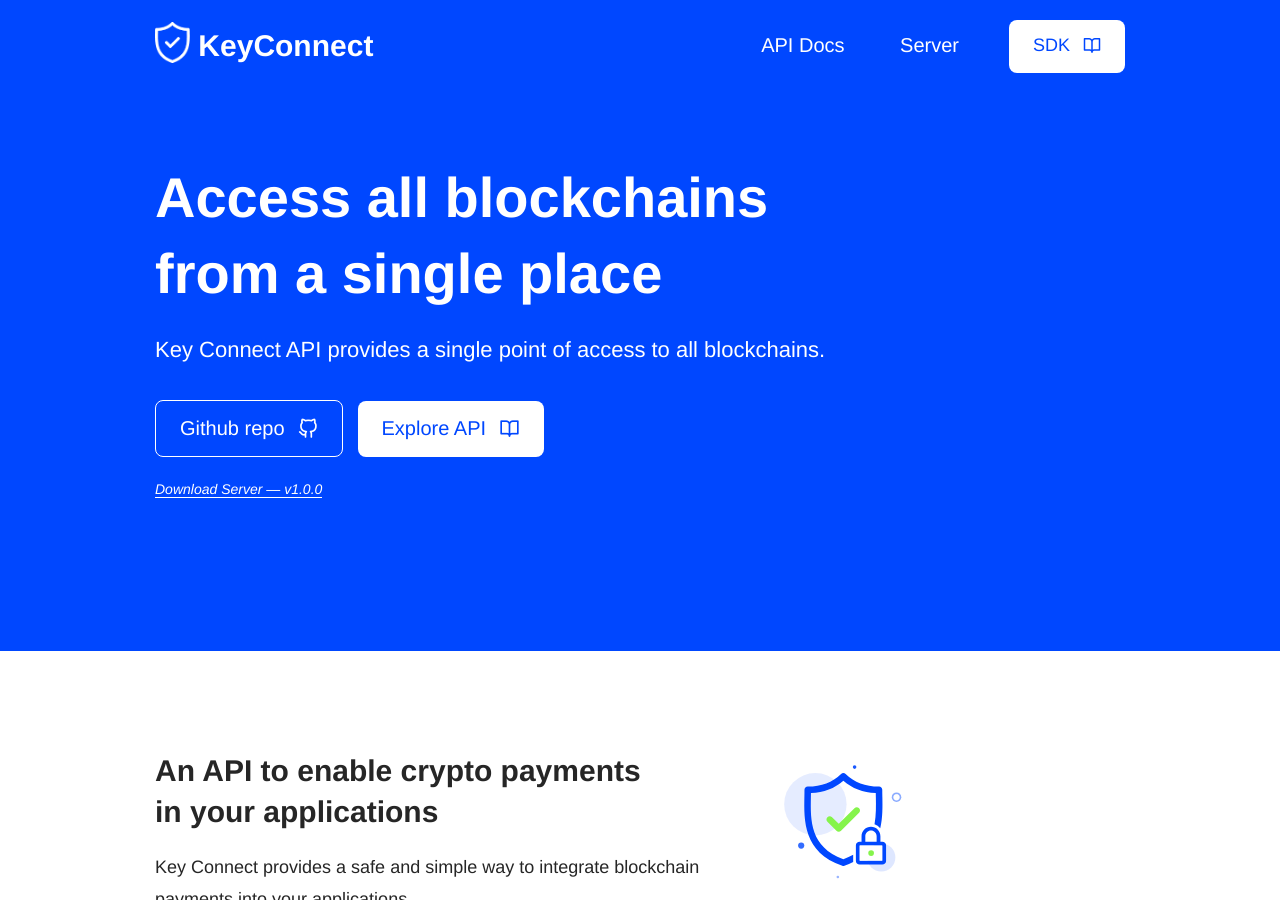
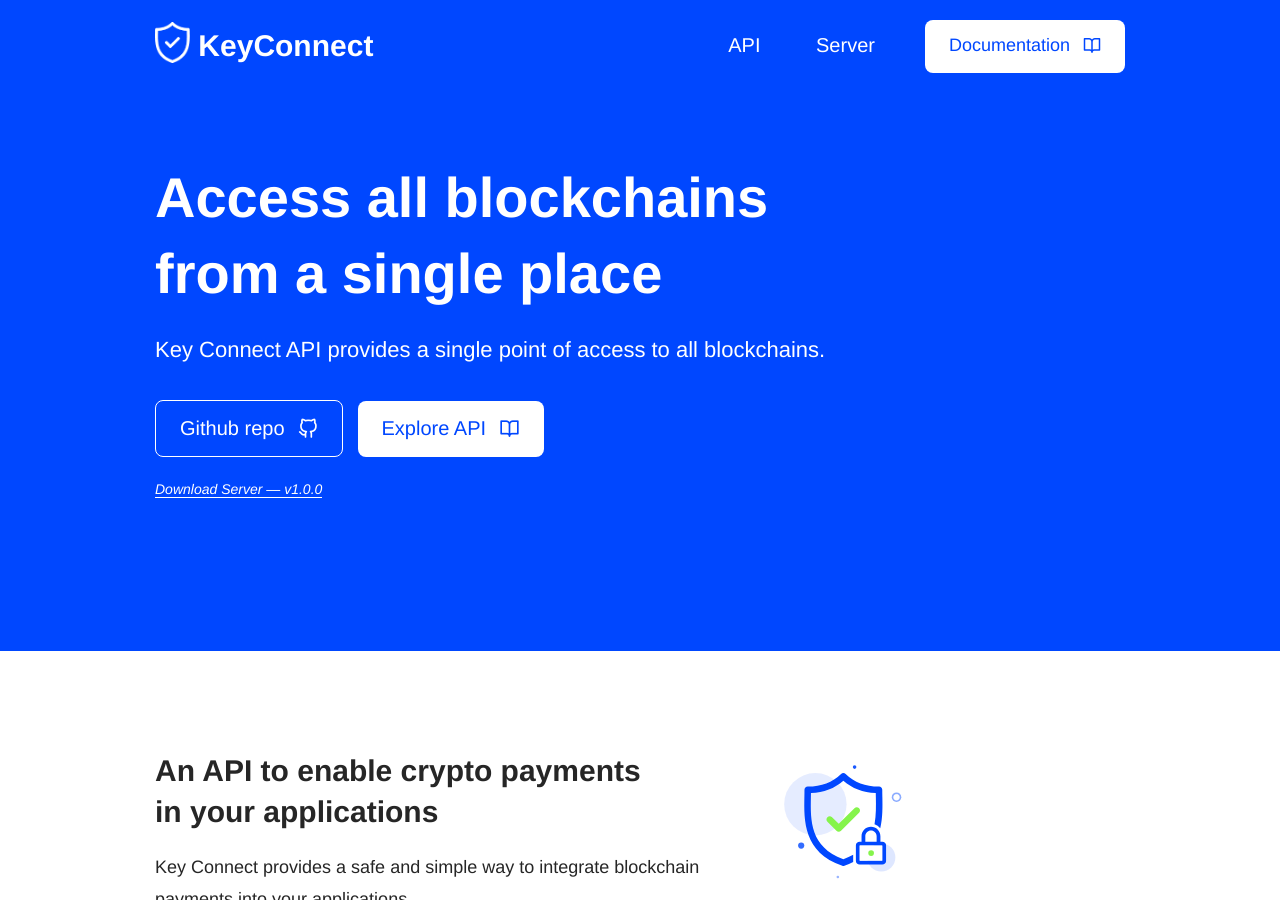
Before and after one commit to key-connect/key-connect.github.io, a Jekyll site: the page built from index.md, in a window 1280 px wide and 900 px high. Built offline with Jekyll 4.4.1, drawn with Linux system fonts in a browser that asks for light colours; some web fonts are replaced.

Commit message:
Fix links

```diff
--- a/_config.yml
+++ b/_config.yml
@@ -9,13 +9,13 @@ dox:
       text: #
       image: logo.png
     nav:
-      - item_name: API Docs
-        item_url: https://www.keyconnect.app/api-docs/index.html
+      - item_name: API
+        item_url: /api-docs/index.html
       - item_name: Server
         item_url: /server
     cta:
-      label: SDK
-      url: /documentation/java-sdk
+      label: Documentation
+      url: /documentation
       external_url: false
       icon: book-open
   footer:
```
